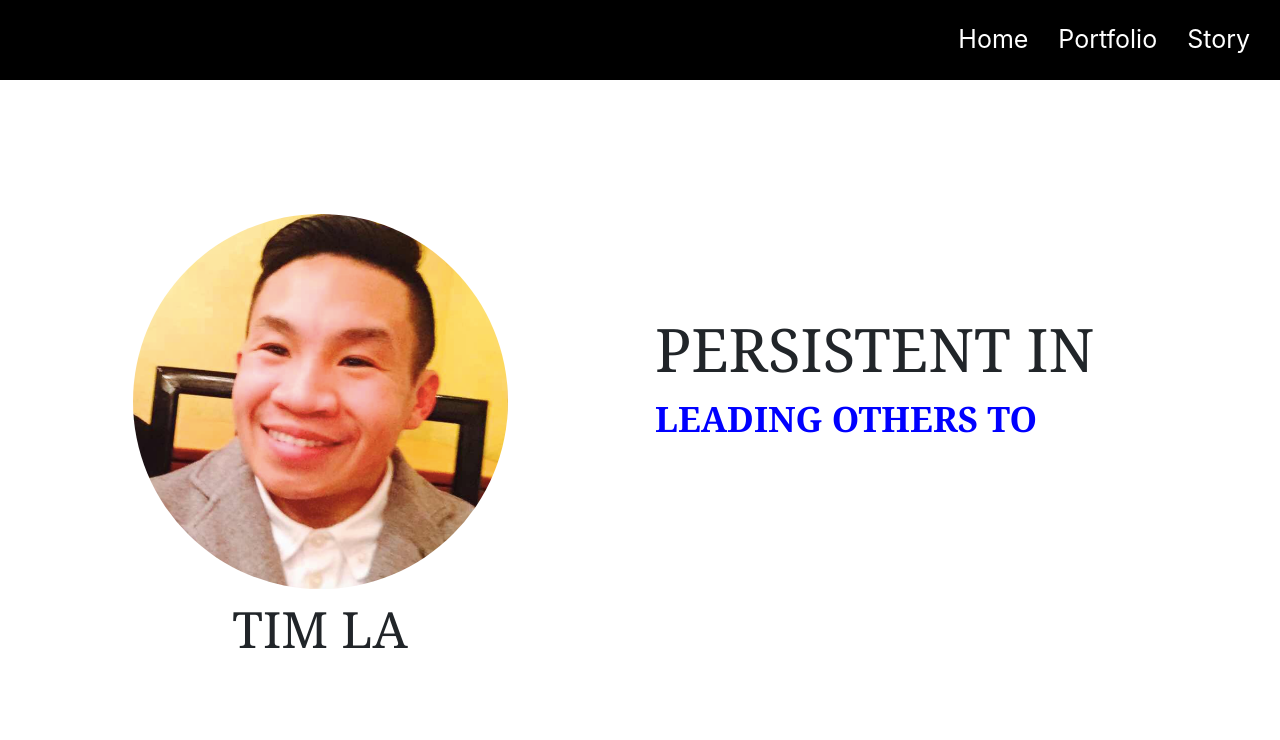
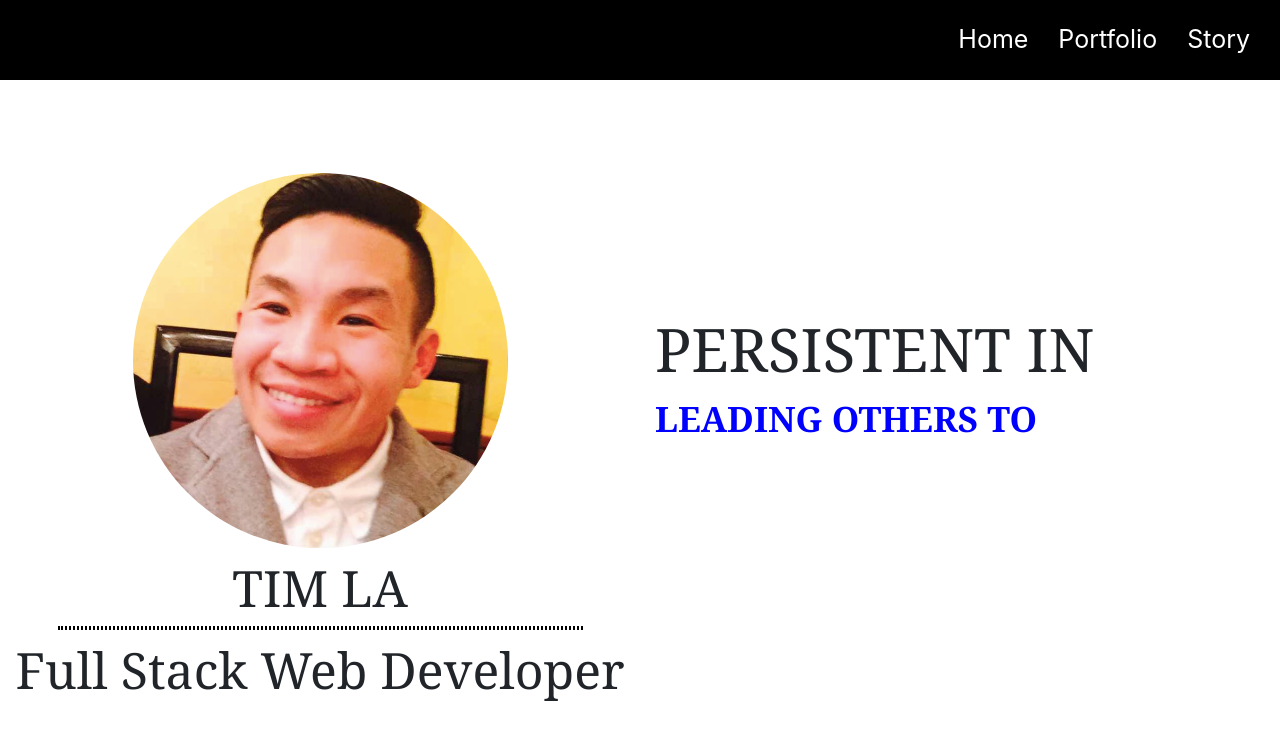
Before and after one commit to tla111/portfolio, a React (Create React App) app: page / in a window 1280 px wide. Shown: the top 740 px of the page. Built offline with nearby package versions, Linux system fonts and the light colour scheme.

Commit message:
added position title under name in homepage

```diff
--- a/src/screens/home/Home.js
+++ b/src/screens/home/Home.js
@@ -11,6 +11,8 @@ const Home = () => {
           <Col sm={12} md={6} className='box_left'>
             <div className='profile_pic' />
             <h1>TIM LA</h1>
+            <div className='fullstack'></div>
+            <h1>Full Stack Web Developer</h1>
           </Col>
           <Col sm={6} md={6} className='box_right'>
             <div className='typed_text_container'>
--- a/src/screens/home/home.css
+++ b/src/screens/home/home.css
@@ -20,6 +20,11 @@
   font-family: Cambria, Cochin, Georgia, Times, 'Times New Roman', serif;
   font-size: 50px;
   margin-top: 10px;
+}
+
+.fullstack {
+  border: 2px dotted black;
+  width: 525px;
 }
 
 .box_right h1 {
```
